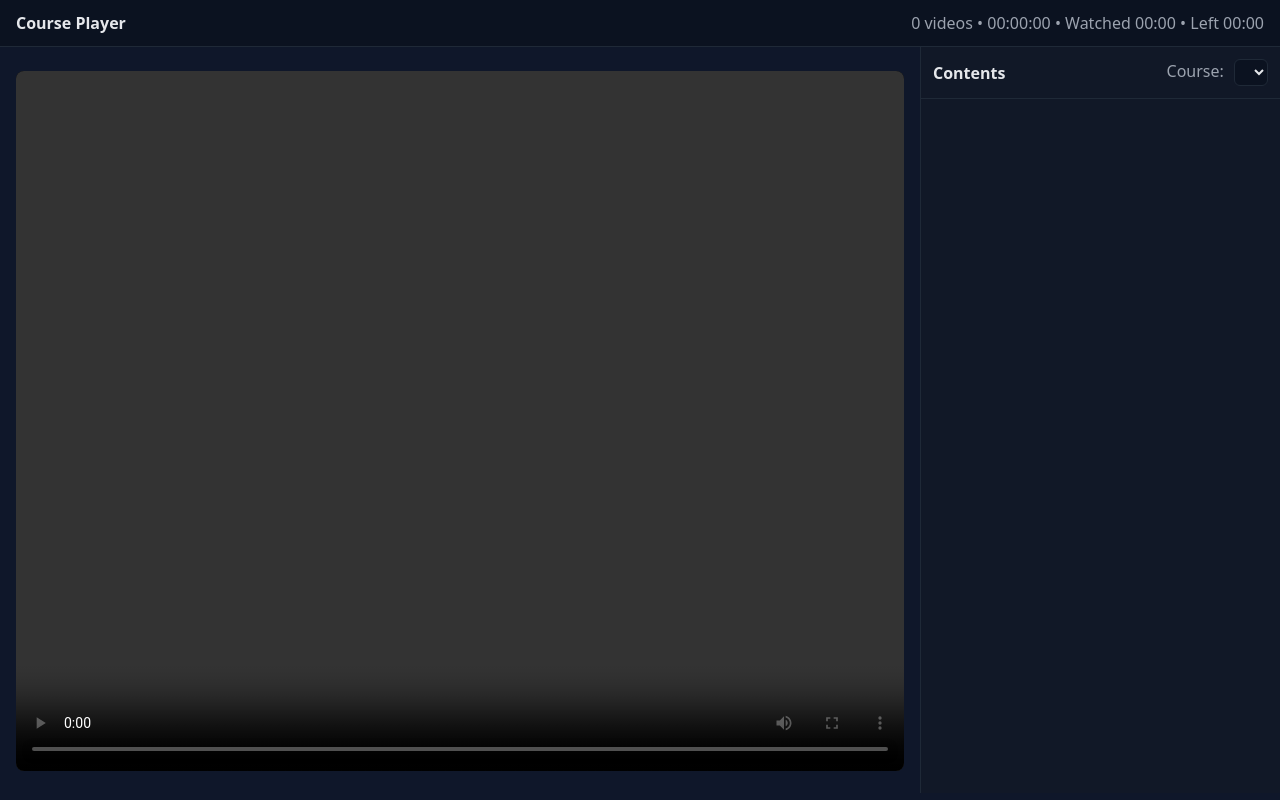
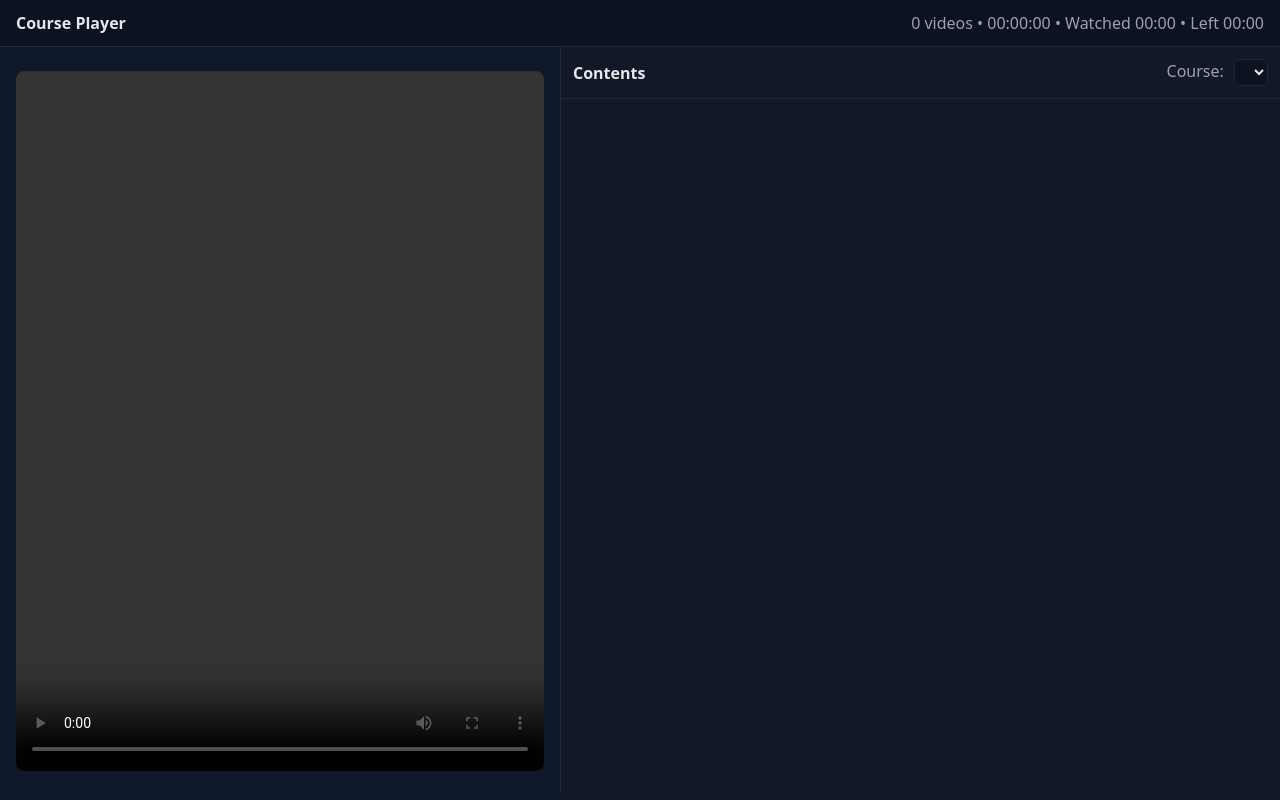
Before and after one commit to zachross90210/video-course-reader, a website: page public/index.html in a window 1280 px wide. Drawn offline with Linux system fonts and the light colour scheme; no server answers.

Commit message:
update layout styles to increase sidebar width from 360px to 720px

```diff
--- a/public/styles.css
+++ b/public/styles.css
@@ -46,7 +46,7 @@ body {
 
 .layout {
   display: grid;
-  grid-template-columns: 1fr 360px;
+  grid-template-columns: 1fr 720px;
   gap: 0;
   min-height: calc(100vh - 54px);
 }
```
